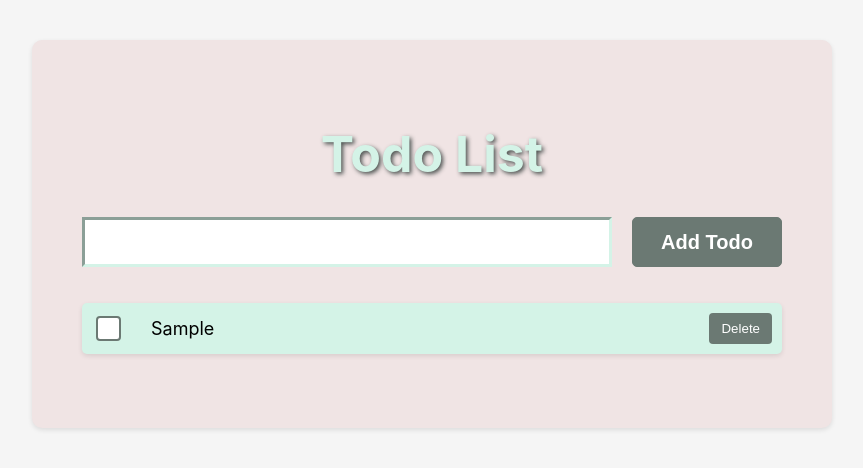
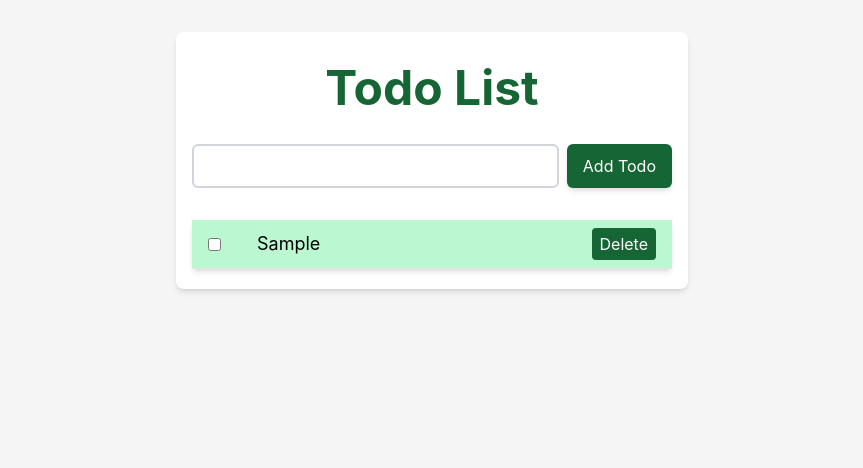
Before and after one commit to dlrmsdk2342/htmlcss, a Next.js app in the folder todoreact/: page / in a window 1280 px wide. Both pictures are taken after typing "Sample" into the empty fields and a click on the button "Add Todo". Shown: the top 468 px of the page, without its empty margins (208-1071 px from the left). Built offline with nearby package versions, Linux system fonts and the light colour scheme.

Commit message:
tailwind css

```diff
--- /dev/null
+++ b/todoreact/postcss.config.js
@@ -0,0 +1,6 @@
+module.exports = {
+  plugins: {
+    tailwindcss: {},
+    autoprefixer: {},
+  },
+}
--- a/todoreact/src/components/TodoItem.js
+++ b/todoreact/src/components/TodoItem.js
@@ -26,10 +26,10 @@ const TodoItem = ({ todo, onToggle, onDelete, onEdit }) => {
 
   // 할 일 항목을 렌더링합니다.
   return (
-    <li className={styles.todoItem}>
+    <li className="bg-green-200 flex items-center justify-between py-2 px-4 border-b border-gray-200 shadow-md mb-1">
       {/* 체크박스를 렌더링하고, 체크박스의 상태를 할 일의 완료 상태와 동기화합니다. */}
       <input
-        className={styles.todoCheckbox}
+        className="mr-4"
         type="checkbox"
         checked={todo.completed}
         onChange={onToggle}
@@ -39,18 +39,18 @@ const TodoItem = ({ todo, onToggle, onDelete, onEdit }) => {
       {isEditing ? (
         <div>
         <input
-          className={styles.editInput}
+          className="mr-2 flex-grow border-2 border-gray-300 rounded-md"
           type="text"
           value={editText}
           onChange={(e) => setEditText(e.target.value)}
           onBlur={handleSave}
           autoFocus
         />
-        <button className={styles.editButton} onClick={handleSave}>Edit</button>
+        <button className="bg-green-800 hover:bg-green-600 text-white py-1 px-2 rounded" onClick={handleSave}>Edit</button>
         </div>
       ) : (
         <span
-          className={styles.todoText}
+          className="ml-5 text-lg flex-grow"
           style={{ textDecoration: todo.completed ? "line-through" : "none" }}
           onClick={activateEditMode}
         >
@@ -59,7 +59,7 @@ const TodoItem = ({ todo, onToggle, onDelete, onEdit }) => {
       )}
 
       {/* 삭제 버튼을 렌더링합니다. */}
-      <button className={styles.deleteButton} onClick={onDelete}>Delete</button>
+      <button className="bg-green-800 text-white hover:bg-red-700 py-1 px-2 rounded" onClick={onDelete}>Delete</button>
     </li>
   );
 };
--- a/todoreact/src/components/TodoList.js
+++ b/todoreact/src/components/TodoList.js
@@ -65,18 +65,18 @@ const TodoList = () => {
 
   // 컴포넌트를 렌더링합니다.
   return (
-    <div className={styles.container}>
-      <h1 className={styles.todoListTitle}>Todo List</h1>
+    <div className="bg-white rounded-lg shadow-md p-4 mt-8 max-w-lg mx-auto">
+      <h1 className="text-5xl font-bold text-green-800 shadow-x1 mt-4 mb-8">Todo List</h1>
       {/* 할 일을 입력받는 텍스트 필드입니다. */}
-      <div className={styles.inputbutton}>
+      <div className="flex mt-4 mb-8">
       <input
         type="text"
-        className={styles.itemInput}
+        className="flex-grow border-2 border-gray-300 p-2 rounded-md"
         value={input}
         onChange={(e) => setInput(e.target.value)}
       />
       {/* 할 일을 추가하는 버튼입니다. */}
-      <button className={styles.addButton} onClick={addTodo}>
+      <button className="ml-2 px-4 py-2 bg-green-800 text-white rounded-md shadow-md hover:bg-green-600" onClick={addTodo}>
         Add Todo
       </button>
       </div>
--- a/todoreact/src/styles/globals.css
+++ b/todoreact/src/styles/globals.css
@@ -1,3 +1,7 @@
+@tailwind base;
+@tailwind components;
+@tailwind utilities;
+
 html,
 body {
   padding: 0;
--- /dev/null
+++ b/todoreact/tailwind.config.js
@@ -0,0 +1,8 @@
+/** @type {import('tailwindcss').Config} */
+module.exports = {
+  content: ["./src/**/*.{html,js}"],
+  theme: {
+    extend: {},
+  },
+  plugins: [],
+}
```
Also changed, not shown: todoreact/package.json (+7 -2 lines), 1 other file (tests, documents, lock files or other folders).
